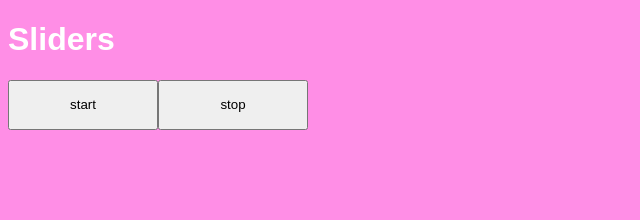
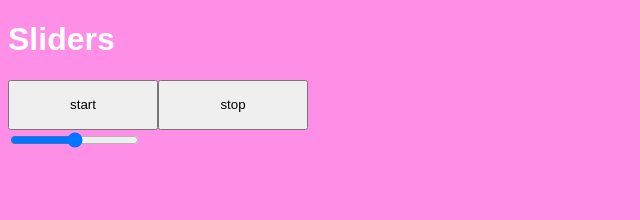
Before and after one commit to nintichance/karaoke-app, a React (Create React App) app in the folder client/: page / in a window 1280 px wide. Shown: the top 220 px of the page, without its empty margins (0-640 px from the left). Built offline with nearby package versions, Linux system fonts and the light colour scheme; the HTML template or start-up script is replaced by a standard one.

Commit message:
Add oscillator component

```diff
--- a/client/src/App.js
+++ b/client/src/App.js
@@ -1,4 +1,5 @@
 import './App.scss';
+import Osc1 from './components/Osc1';
 
 let actx = new AudioContext()
 let out = actx.destination
@@ -8,11 +9,18 @@ let gain1 = actx.createGain()
 osc1.connect(gain1)
 gain1.connect(out)
 function App() {
+
+  const changeOsc1Freq = (e) => {
+    console.log(e.target.value)
+  }
+
   return (
     <div className="App">
       <h1>Sliders</h1>
       <button onClick={()=> osc1.start()}>start</button>
       <button onClick={()=> osc1.stop()}>stop</button>
+      <Osc1 changeFreq={changeOsc1Freq}/>
+
     </div>
   )
 }
--- /dev/null
+++ b/client/src/components/Osc1.js
@@ -0,0 +1,11 @@
+import React from 'react'
+
+function Osc1({changeFreq}) {
+    return (
+        <div>
+            <input onChange={changeFreq}type="range" id="frequency"/>
+        </div>
+    )
+}
+
+export default Osc1
```
